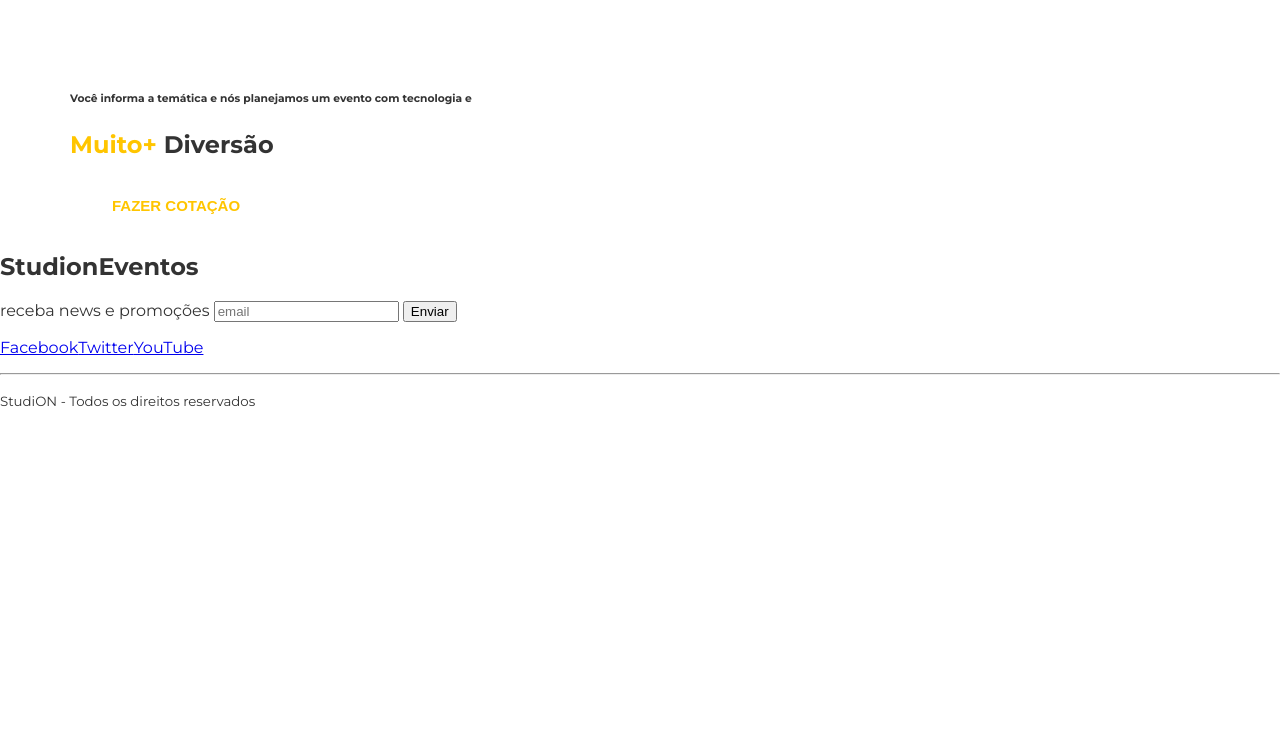
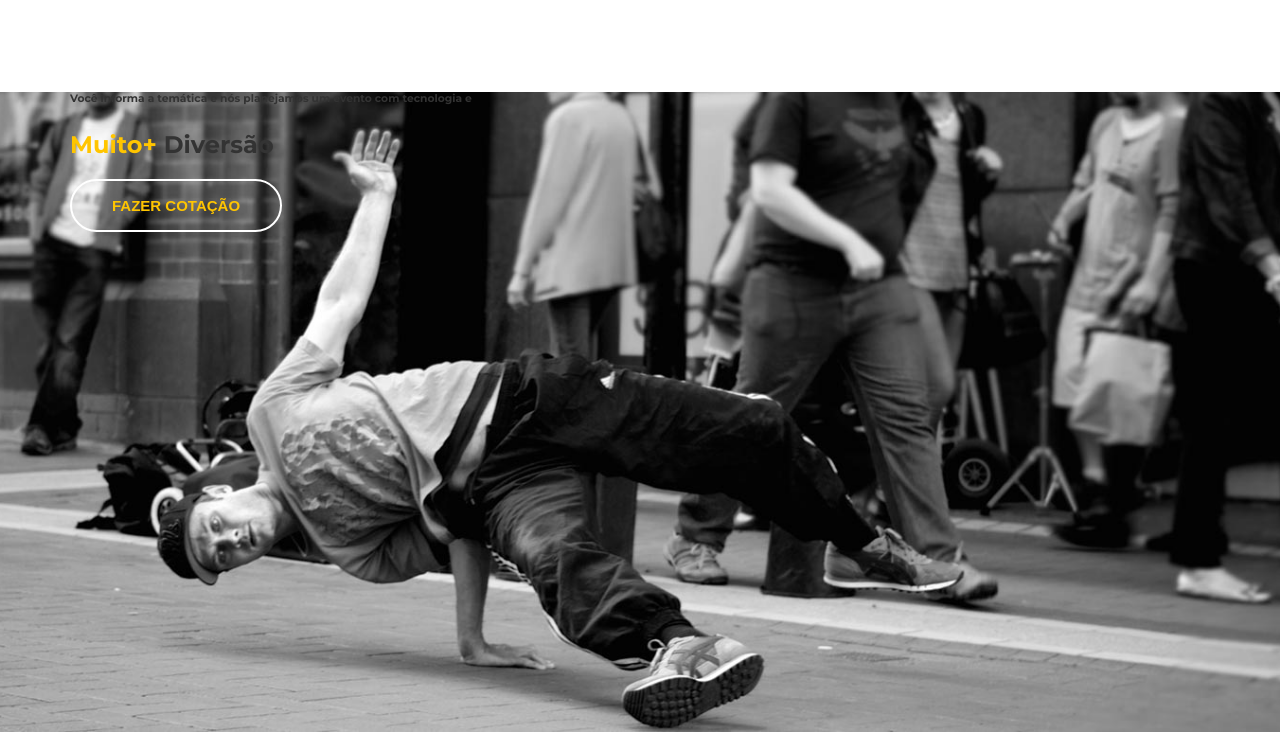
Before and after one commit to danielsilveira-dev/projeto-studion, a website: page src/index.html in a window 1280 px wide. Shown: the part 1482-2231 px from the top of the page. Before the commit the page ends 1908 px from the top, so only its background shows below. Drawn offline with Linux system fonts and the light colour scheme.

Commit message:
feat(Aula-6)CSS - Aplicando o efeito parallax

```diff
--- a/src/style.css
+++ b/src/style.css
@@ -204,3 +204,12 @@
   color: var(--color-copy);
   background: unset;
 }
+
+.quote {
+  background-image: url('./images/parallax.jpg');
+  min-height: 80vh;
+  background-attachment: fixed;
+  background-repeat: no-repeat;
+  background-size: cover;
+  background-position: center;
+}
```
Also changed, not shown: README.md.
